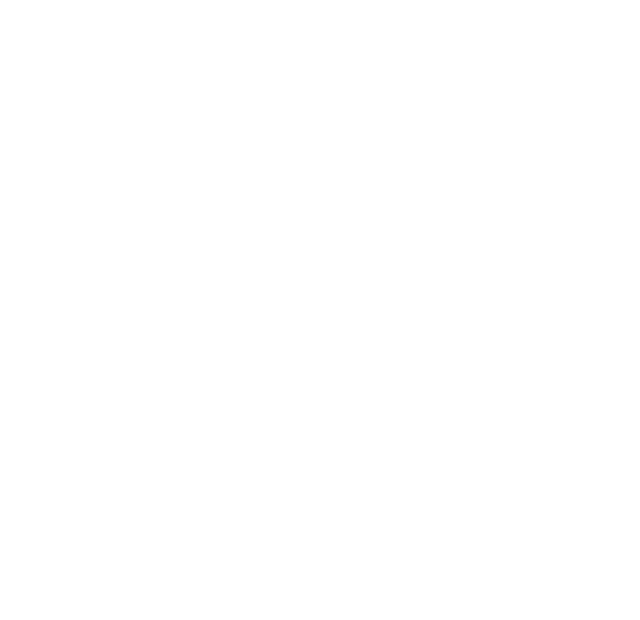
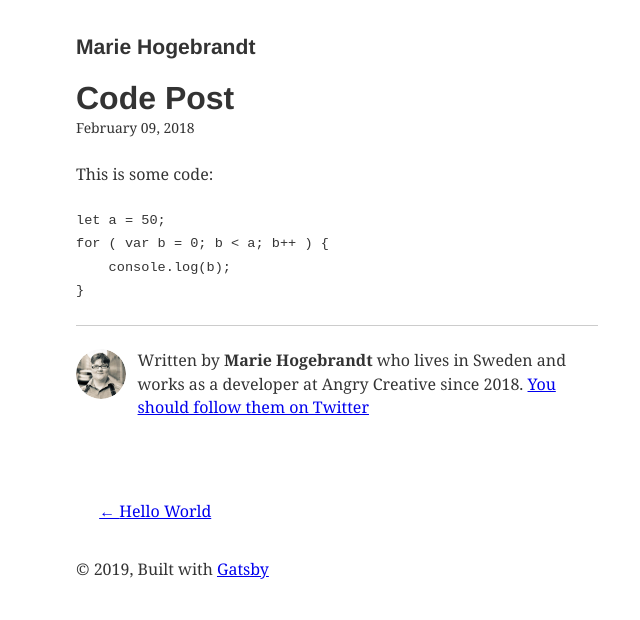
Before and after one commit to Melindrea/melindrea.github.io, a Gatsby site: page /code-post/ in a window 1280 px wide. Before the commit this address had no page. Shown: the whole page, without its empty margins (303-943 px from the left). Built offline with nearby package versions, Linux system fonts and the light colour scheme; Gatsby itself is replaced by a stand-in of ours; some packages are replaced by stand-ins of ours; code samples lack their colours.

Commit message:
Add repo

````diff
--- /dev/null
+++ b/content/blog/code-post/index.md
@@ -0,0 +1,13 @@
+---
+title: Code Post
+date: "2018-02-09"
+---
+
+This is some code:
+
+```javascript
+let a = 50;
+for ( var b = 0; b < a; b++ ) {
+	console.log(b);
+}
+```
--- a/src/pages/index.js
+++ b/src/pages/index.js
@@ -6,6 +6,7 @@
 import SEO from "../components/seo"
 import { rhythm } from "../utils/typography"
 
+require('prismjs/themes/prism-okaidia.css');
 class BlogIndex extends React.Component {
   render() {
     const { data } = this.props
````
Also changed, not shown: package.json (+9 -9 lines), 1 other file.
